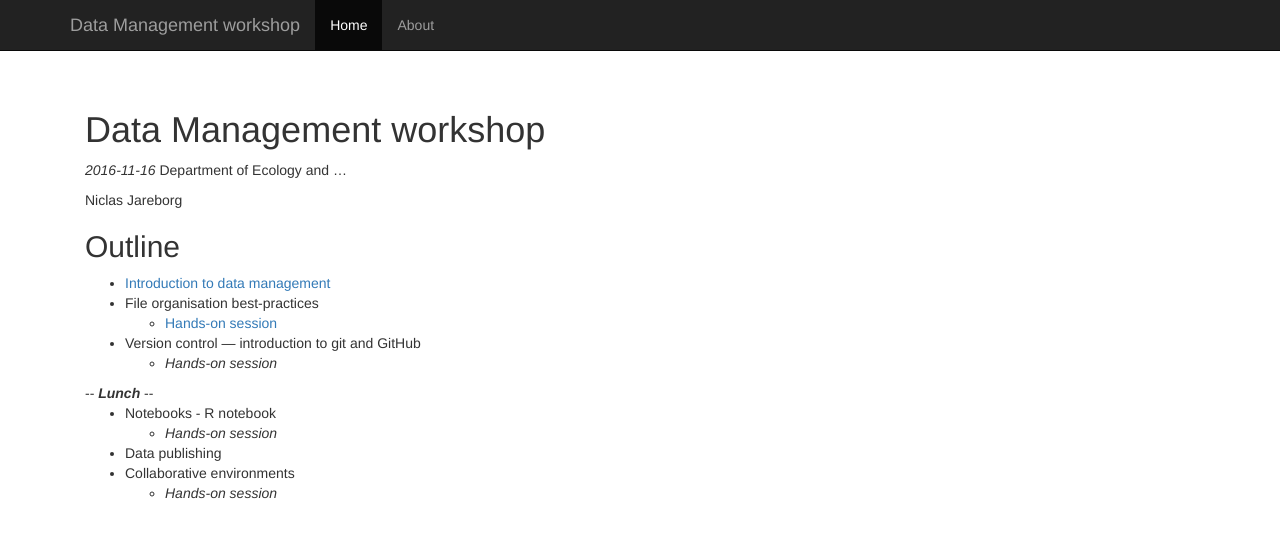
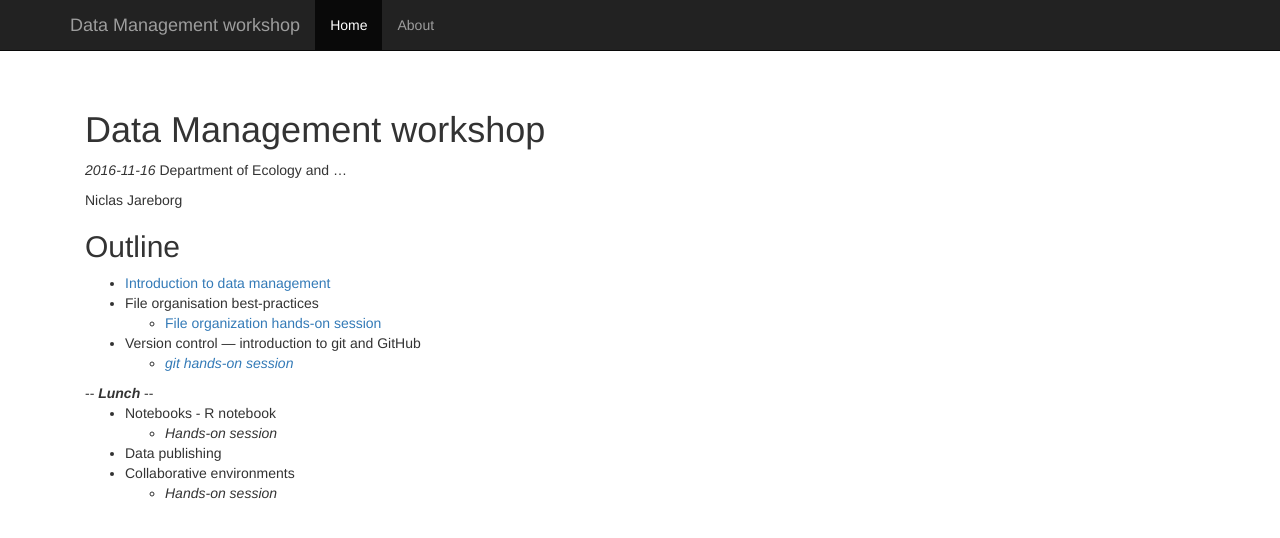
Before and after one commit to nicjar/DM_WS, a Jekyll site: the page built from index.md, in a window 1280 px wide. Shown: the top 538 px of the page. Built offline with Jekyll 4.4.1, drawn with Linux system fonts in a browser that asks for light colours; nearby versions of some CDN libraries.

Commit message:
Link to git exercise

```diff
--- a/index.md
+++ b/index.md
@@ -13,9 +13,9 @@ Niclas Jareborg
 
 - [Introduction to data management](slides/Data_Management_slides.html#4)
 - File organisation best-practices
-    - [Hands-on session](exercises/1-organization.html)
+    - [File organization hands-on session](exercises/1-organization.html)
 - Version control — introduction to git and GitHub
-    - <em>Hands-on session</em>
+    - <em>[git hands-on session](excercises/2-git.html)</em>
 
 <div class="centered">
 -- <b><em>Lunch</em></b> --
```
